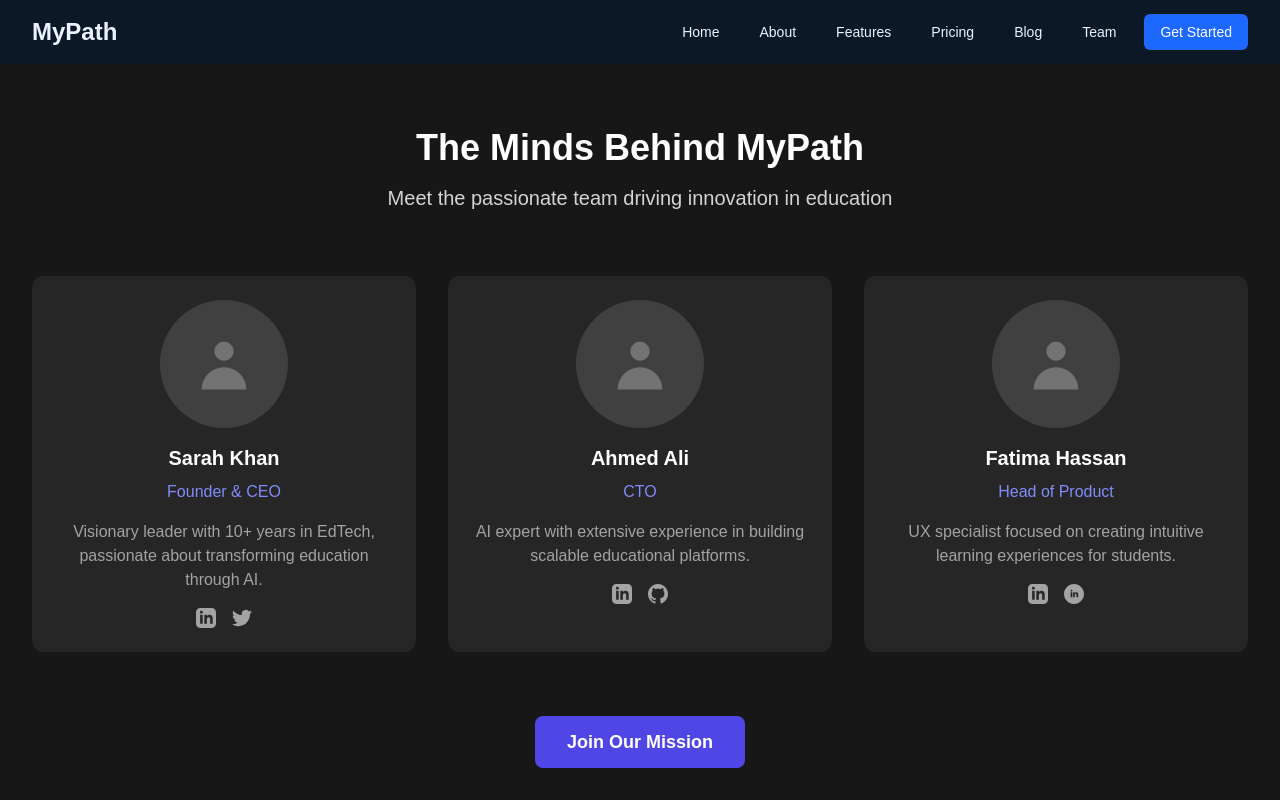
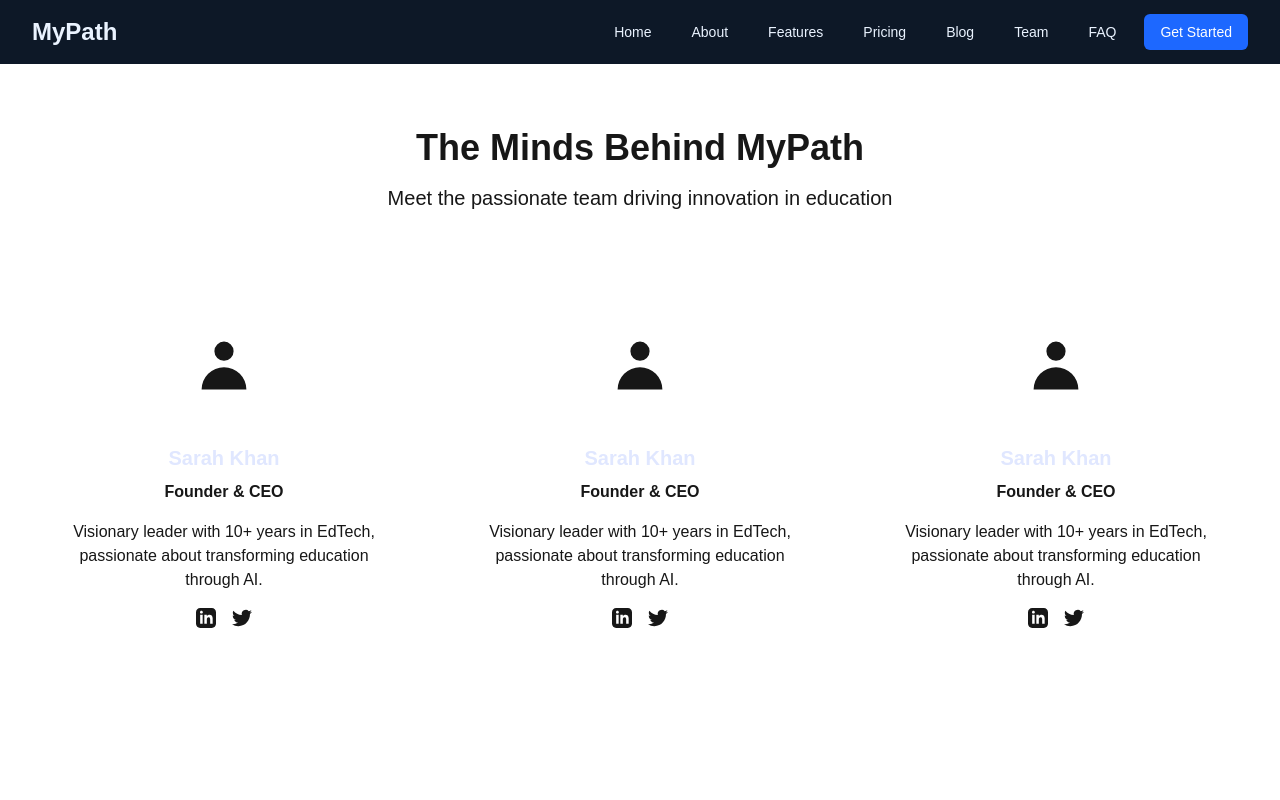
Before and after one commit to azurecoders/upgraded-octo-goggles, a Next.js app: page /team in a window 1280 px wide. Shown: the top 800 px of the page. Built offline with nearby package versions, Linux system fonts and the light colour scheme.

Commit message:
Dark Mode Ready

```diff
--- a/src/app/team/page.tsx
+++ b/src/app/team/page.tsx
@@ -2,25 +2,25 @@ import React from "react";
 
 const TeamPage = () => {
   return (
-    <section id="team" className="py-20 bg-neutral-900">
+    <section id="team" className="py-20 dark:bg-dark-custom-dark-blue">
       <div className="max-w-7xl mx-auto px-4 sm:px-6 lg:px-8 my-12">
         {/* Section Header */}
         <div className="text-center mb-16 animate__animated animate__fadeIn">
-          <h2 className="text-4xl font-bold text-white mb-4">
+          <h2 className="text-[30px] md:text-4xl font-bold dark:text-indigo-100 mb-4">
             The Minds Behind MyPath
           </h2>
-          <p className="text-xl text-neutral-300">
+          <p className="text-lg md:text-xl dark:text-dark-secondary-text/90">
             Meet the passionate team driving innovation in education
           </p>
         </div>
         {/* Team Grid */}
         <div className="grid md:grid-cols-2 lg:grid-cols-3 gap-8 mb-16">
           {/* Team Member 1 */}
-          <div className="bg-neutral-800 rounded-xl p-6 hover:transform hover:scale-105 transition duration-300 animate__animated animate__fadeInUp">
+          <div className="dark:bg-dark-text-hover rounded-xl p-4  md:p-6 hover:transform hover:bg-dark-custom-blue transition duration-300 animate__animated animate__fadeInUp cursor-pointer">
             <div className="flex flex-col items-center">
-              <div className="w-32 h-32 bg-neutral-700 rounded-full mb-4 flex items-center justify-center">
+              <div className="w-32 h-32 dark:bg-dark-button-blue/20 rounded-full mb-4 flex items-center justify-center">
                 <svg
-                  className="w-16 h-16 text-neutral-500"
+                  className="w-16 h-16 dark:text-white"
                   fill="currentColor"
                   viewBox="0 0 20 20"
                 >
@@ -31,16 +31,21 @@ const TeamPage = () => {
                   />
                 </svg>
               </div>
-              <h3 className="text-xl font-semibold text-white mb-2">
+              <h3 className="text-xl font-semibold text-indigo-100 mb-2">
                 Sarah Khan
               </h3>
-              <p className="text-indigo-400 mb-4">Founder &amp; CEO</p>
-              <p className="text-neutral-400 text-center mb-4">
+              <p className="font-semibold dark:text-dark-logo-primary mb-4">
+                Founder &amp; CEO
+              </p>
+              <p className="dark:text-dark-secondary-text/70 text-center mb-4">
                 Visionary leader with 10+ years in EdTech, passionate about
                 transforming education through AI.
               </p>
               <div className="flex space-x-4">
-                <a href="#" className="text-neutral-400 hover:text-white">
+                <a
+                  href="#"
+                  className="dark:text-dark-primary-text hover:text-white hover:dark:text-dark-secondary-text"
+                >
                   <svg
                     className="w-5 h-5"
                     fill="currentColor"
@@ -49,7 +54,10 @@ const TeamPage = () => {
                     <path d="M19 0h-14c-2.761 0-5 2.239-5 5v14c0 2.761 2.239 5 5 5h14c2.762 0 5-2.239 5-5v-14c0-2.761-2.238-5-5-5zm-11 19h-3v-11h3v11zm-1.5-12.268c-.966 0-1.75-.79-1.75-1.764s.784-1.764 1.75-1.764 1.75.79 1.75 1.764-.783 1.764-1.75 1.764zm13.5 12.268h-3v-5.604c0-3.368-4-3.113-4 0v5.604h-3v-11h3v1.765c1.396-2.586 7-2.777 7 2.476v6.759z" />
                   </svg>
                 </a>
-                <a href="#" className="text-neutral-400 hover:text-white">
+                <a
+                  href="#"
+                  className="dark:text-dark-primary-text hover:text-white"
+                >
                   <svg
                     className="w-5 h-5"
                     fill="currentColor"
@@ -62,14 +70,11 @@ const TeamPage = () => {
             </div>
           </div>
           {/* Team Member 2 */}
-          <div
-            className="bg-neutral-800 rounded-xl p-6 hover:transform hover:scale-105 transition duration-300 animate__animated animate__fadeInUp"
-            style={{ animationDelay: "0.2s" }}
-          >
+          <div className="dark:bg-dark-text-hover rounded-xl p-4  md:p-6 hover:transform hover:bg-dark-custom-blue transition duration-300 animate__animated animate__fadeInUp cursor-pointer">
             <div className="flex flex-col items-center">
-              <div className="w-32 h-32 bg-neutral-700 rounded-full mb-4 flex items-center justify-center">
+              <div className="w-32 h-32 dark:bg-dark-button-blue/20 rounded-full mb-4 flex items-center justify-center">
                 <svg
-                  className="w-16 h-16 text-neutral-500"
+                  className="w-16 h-16 dark:text-white"
                   fill="currentColor"
                   viewBox="0 0 20 20"
                 >
@@ -80,16 +85,21 @@ const TeamPage = () => {
                   />
                 </svg>
               </div>
-              <h3 className="text-xl font-semibold text-white mb-2">
-                Ahmed Ali
+              <h3 className="text-xl font-semibold text-indigo-100 mb-2">
+                Sarah Khan
               </h3>
-              <p className="text-indigo-400 mb-4">CTO</p>
-              <p className="text-neutral-400 text-center mb-4">
-                AI expert with extensive experience in building scalable
-                educational platforms.
+              <p className="font-semibold dark:text-dark-logo-primary mb-4">
+                Founder &amp; CEO
+              </p>
+              <p className="dark:text-dark-secondary-text/70 text-center mb-4">
+                Visionary leader with 10+ years in EdTech, passionate about
+                transforming education through AI.
               </p>
               <div className="flex space-x-4">
-                <a href="#" className="text-neutral-400 hover:text-white">
+                <a
+                  href="#"
+                  className="dark:text-dark-primary-text hover:text-white hover:dark:text-dark-secondary-text"
+                >
                   <svg
                     className="w-5 h-5"
                     fill="currentColor"
@@ -98,27 +108,27 @@ const TeamPage = () => {
                     <path d="M19 0h-14c-2.761 0-5 2.239-5 5v14c0 2.761 2.239 5 5 5h14c2.762 0 5-2.239 5-5v-14c0-2.761-2.238-5-5-5zm-11 19h-3v-11h3v11zm-1.5-12.268c-.966 0-1.75-.79-1.75-1.764s.784-1.764 1.75-1.764 1.75.79 1.75 1.764-.783 1.764-1.75 1.764zm13.5 12.268h-3v-5.604c0-3.368-4-3.113-4 0v5.604h-3v-11h3v1.765c1.396-2.586 7-2.777 7 2.476v6.759z" />
                   </svg>
                 </a>
-                <a href="#" className="text-neutral-400 hover:text-white">
+                <a
+                  href="#"
+                  className="dark:text-dark-primary-text hover:text-white"
+                >
                   <svg
                     className="w-5 h-5"
                     fill="currentColor"
                     viewBox="0 0 24 24"
                   >
-                    <path d="M12 0c-6.626 0-12 5.373-12 12 0 5.302 3.438 9.8 8.207 11.387.599.111.793-.261.793-.577v-2.234c-3.338.726-4.033-1.416-4.033-1.416-.546-1.387-1.333-1.756-1.333-1.756-1.089-.745.083-.729.083-.729 1.205.084 1.839 1.237 1.839 1.237 1.07 1.834 2.807 1.304 3.492.997.107-.775.418-1.305.762-1.604-2.665-.305-5.467-1.334-5.467-5.931 0-1.311.469-2.381 1.236-3.221-.124-.303-.535-1.524.117-3.176 0 0 1.008-.322 3.301 1.23.957-.266 1.983-.399 3.003-.404 1.02.005 2.047.138 3.006.404 2.291-1.552 3.297-1.23 3.297-1.23.653 1.653.242 2.874.118 3.176.77.84 1.235 1.911 1.235 3.221 0 4.609-2.807 5.624-5.479 5.921.43.372.823 1.102.823 2.222v3.293c0 .319.192.694.801.576 4.765-1.589 8.199-6.086 8.199-11.386 0-6.627-5.373-12-12-12z" />
+                    <path d="M23.953 4.57a10 10 0 01-2.825.775 4.958 4.958 0 002.163-2.723c-.951.555-2.005.959-3.127 1.184a4.92 4.92 0 00-8.384 4.482C7.69 8.095 4.067 6.13 1.64 3.162a4.822 4.822 0 00-.666 2.475c0 1.71.87 3.213 2.188 4.096a4.904 4.904 0 01-2.228-.616v.06a4.923 4.923 0 003.946 4.827 4.996 4.996 0 01-2.212.085 4.936 4.936 0 004.604 3.417 9.867 9.867 0 01-6.102 2.105c-.39 0-.779-.023-1.17-.067a13.995 13.995 0 007.557 2.209c9.053 0 13.998-7.496 13.998-13.985 0-.21 0-.42-.015-.63A9.935 9.935 0 0024 4.59z" />
                   </svg>
                 </a>
               </div>
             </div>
           </div>
           {/* Team Member 3 */}
-          <div
-            className="bg-neutral-800 rounded-xl p-6 hover:transform hover:scale-105 transition duration-300 animate__animated animate__fadeInUp"
-            style={{ animationDelay: "0.4s" }}
-          >
+          <div className="dark:bg-dark-text-hover rounded-xl p-4  md:p-6 hover:transform hover:bg-dark-custom-blue transition duration-300 animate__animated animate__fadeInUp cursor-pointer">
             <div className="flex flex-col items-center">
-              <div className="w-32 h-32 bg-neutral-700 rounded-full mb-4 flex items-center justify-center">
+              <div className="w-32 h-32 dark:bg-dark-button-blue/20 rounded-full mb-4 flex items-center justify-center">
                 <svg
-                  className="w-16 h-16 text-neutral-500"
+                  className="w-16 h-16 dark:text-white"
                   fill="currentColor"
                   viewBox="0 0 20 20"
                 >
@@ -129,16 +139,21 @@ const TeamPage = () => {
                   />
                 </svg>
               </div>
-              <h3 className="text-xl font-semibold text-white mb-2">
-                Fatima Hassan
+              <h3 className="text-xl font-semibold text-indigo-100 mb-2">
+                Sarah Khan
               </h3>
-              <p className="text-indigo-400 mb-4">Head of Product</p>
-              <p className="text-neutral-400 text-center mb-4">
-                UX specialist focused on creating intuitive learning experiences
-                for students.
+              <p className="font-semibold dark:text-dark-logo-primary mb-4">
+                Founder &amp; CEO
+              </p>
+              <p className="dark:text-dark-secondary-text/70 text-center mb-4">
+                Visionary leader with 10+ years in EdTech, passionate about
+                transforming education through AI.
               </p>
               <div className="flex space-x-4">
-                <a href="#" className="text-neutral-400 hover:text-white">
+                <a
+                  href="#"
+                  className="dark:text-dark-primary-text hover:text-white hover:dark:text-dark-secondary-text"
+                >
                   <svg
                     className="w-5 h-5"
                     fill="currentColor"
@@ -147,13 +162,16 @@ const TeamPage = () => {
                     <path d="M19 0h-14c-2.761 0-5 2.239-5 5v14c0 2.761 2.239 5 5 5h14c2.762 0 5-2.239 5-5v-14c0-2.761-2.238-5-5-5zm-11 19h-3v-11h3v11zm-1.5-12.268c-.966 0-1.75-.79-1.75-1.764s.784-1.764 1.75-1.764 1.75.79 1.75 1.764-.783 1.764-1.75 1.764zm13.5 12.268h-3v-5.604c0-3.368-4-3.113-4 0v5.604h-3v-11h3v1.765c1.396-2.586 7-2.777 7 2.476v6.759z" />
                   </svg>
                 </a>
-                <a href="#" className="text-neutral-400 hover:text-white">
+                <a
+                  href="#"
+                  className="dark:text-dark-primary-text hover:text-white"
+                >
                   <svg
                     className="w-5 h-5"
                     fill="currentColor"
                     viewBox="0 0 24 24"
                   >
-                    <path d="M12 0c-6.627 0-12 5.373-12 12s5.373 12 12 12 12-5.373 12-12-5.373-12-12-12zm-2 16h-2v-6h2v6zm-1-6.891c-.607 0-1.1-.496-1.1-1.109 0-.612.492-1.109 1.1-1.109s1.1.497 1.1 1.109c0 .613-.493 1.109-1.1 1.109zm8 6.891h-1.998v-2.861c0-1.881-2.002-1.722-2.002 0v2.861h-2v-6h2v1.093c.872-1.616 4-1.736 4 1.548v3.359z" />
+                    <path d="M23.953 4.57a10 10 0 01-2.825.775 4.958 4.958 0 002.163-2.723c-.951.555-2.005.959-3.127 1.184a4.92 4.92 0 00-8.384 4.482C7.69 8.095 4.067 6.13 1.64 3.162a4.822 4.822 0 00-.666 2.475c0 1.71.87 3.213 2.188 4.096a4.904 4.904 0 01-2.228-.616v.06a4.923 4.923 0 003.946 4.827 4.996 4.996 0 01-2.212.085 4.936 4.936 0 004.604 3.417 9.867 9.867 0 01-6.102 2.105c-.39 0-.779-.023-1.17-.067a13.995 13.995 0 007.557 2.209c9.053 0 13.998-7.496 13.998-13.985 0-.21 0-.42-.015-.63A9.935 9.935 0 0024 4.59z" />
                   </svg>
                 </a>
               </div>
@@ -162,7 +180,7 @@ const TeamPage = () => {
         </div>
         {/* CTA Section */}
         <div className="text-center animate__animated animate__fadeIn">
-          <button className="bg-indigo-600 text-white px-8 py-3 rounded-lg text-lg font-semibold hover:bg-indigo-700 transition duration-300">
+          <button className="dark:bg-dark-logo-primary text-white px-8 py-3 rounded-lg md:text-lg font-semibold hover:dark:bg-dark-logo-primary/60 transition duration-300 text-sm">
             Join Our Mission
           </button>
         </div>
--- a/src/components/Navbar.tsx
+++ b/src/components/Navbar.tsx
@@ -7,7 +7,6 @@ const Navbar = () => {
   const [toggleMenu, setToggleMenu] = useState(false);
   const [colorChange, setColorChange] = useState(false);
   const location = usePathname();
-  console.log("location", location);
 
   useEffect(() => {
     const changeNavbarColor = () => {
@@ -85,6 +84,12 @@ const Navbar = () => {
               >
                 Team
               </Link>
+              <Link
+                href="/faq"
+                className="text-dark-primary-text hover:text-white px-3 py-2 rounded-md text-sm font-medium"
+              >
+                FAQ
+              </Link>
               <button className="bg-dark-logo-primary text-white px-4 py-2 rounded-md text-sm font-medium hover:bg-dark-logo-primary/90 transition-colors animate__animated animate__pulse animate__infinite">
                 Get Started
               </button>
@@ -122,42 +127,54 @@ const Navbar = () => {
         } md:hidden`}
       >
         <div className="px-2 pt-2 pb-3 space-y-1 sm:px-3">
-          <a
-            href="#hero"
+          <Link
+            href="/"
+            className="text-dark-primary-text hover:text-white block px-3 py-2 rounded-md text-base font-medium"
+            onClick={() => setToggleMenu(false)}
+          >
+            Home
+          </Link>
+          <Link
+            href="/about"
+            className="text-dark-primary-text hover:text-white block px-3 py-2 rounded-md text-base font-medium"
+            onClick={() => setToggleMenu(false)}
+          >
+            About
+          </Link>
+          <Link
+            href="/features"
+            className="text-dark-primary-text hover:text-white block px-3 py-2 rounded-md text-base font-medium"
+            onClick={() => setToggleMenu(false)}
+          >
+            Features
+          </Link>
+          <Link
+            href="/pricing"
+            className="text-dark-primary-text hover:text-white block px-3 py-2 rounded-md text-base font-medium"
+            onClick={() => setToggleMenu(false)}
+          >
+            Pricing
+          </Link>
+          <Link
+            href="/blog"
+            className="text-dark-primary-text hover:text-white block px-3 py-2 rounded-md text-base font-medium"
+            onClick={() => setToggleMenu(false)}
+          >
+            Blog
+          </Link>
+          <Link
+            href="/team"
+            className="text-dark-primary-text hover:text-white block px-3 py-2 rounded-md text-base font-medium"
+            onClick={() => setToggleMenu(false)}
+          >
+            Team
+          </Link>
+          <Link
+            href="/faq"
             className="text-dark-primary-text hover:text-white block px-3 py-2 rounded-md text-base font-medium"
           >
-            Home
-          </a>
-          <a
-            href="#about"
-            className="text-dark-primary-text hover:text-white block px-3 py-2 rounded-md text-base font-medium"
-          >
-            About
-          </a>
-          <a
-            href="#features"
-            className="text-dark-primary-text hover:text-white block px-3 py-2 rounded-md text-base font-medium"
-          >
-            Features
-          </a>
-          <a
-            href="#pricing"
-            className="text-dark-primary-text hover:text-white block px-3 py-2 rounded-md text-base font-medium"
-          >
-            Pricing
-          </a>
-          <a
-            href="#blog"
-            className="text-dark-primary-text hover:text-white block px-3 py-2 rounded-md text-base font-medium"
-          >
-            Blog
-          </a>
-          <a
-            href="#team"
-            className="text-dark-primary-text hover:text-white block px-3 py-2 rounded-md text-base font-medium"
-          >
-            Team
-          </a>
+            FAQ
+          </Link>
           <button className="w-full bg-dark-logo-primary text-white px-4 py-2 rounded-md text-sm font-medium hover:bg-dark-logo-primary/90 transition-colors mt-4">
             Get Started
           </button>
```
Also changed, not shown: src/app/blog/page.tsx (+10 -10 lines), src/app/faq/page.tsx (+59 -35 lines), src/app/pricing/page.tsx (+12 -12 lines).
